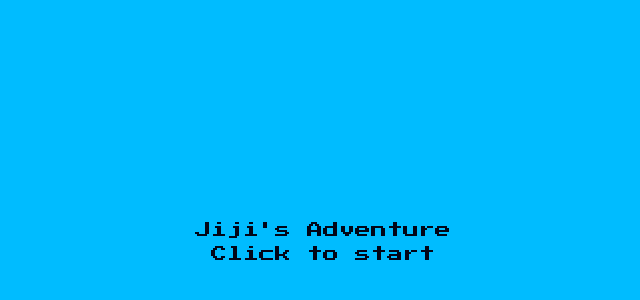
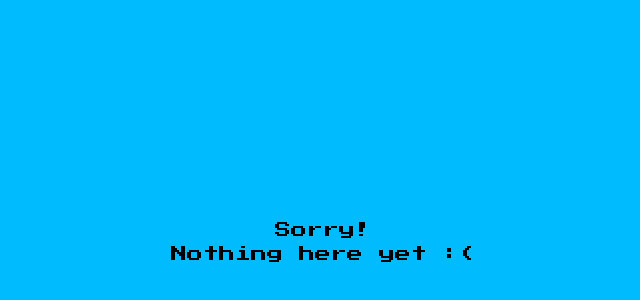
Before and after one commit to eangeric/jiji-adventure, a React (Vite) app: page /jiji-adventure/1 in a window 1280 px wide. Shown: the part 158-458 px from the top of the page, without its empty margins (317-957 px from the left). Built offline with nearby package versions, Linux system fonts and the light colour scheme.

Commit message:
Main page

```diff
--- a/package.json
+++ b/package.json
@@ -10,7 +10,8 @@
     "lint": "eslint .",
     "preview": "vite preview",
     "predeploy": "npm run build",
-    "deploy": "gh-pages -d dist"
+    "deploy": "gh-pages -d dist",
+    "host": "vite --host"
   },
   "dependencies": {
     "@tailwindcss/vite": "^4.0.0",
--- a/src/Home.jsx
+++ b/src/Home.jsx
@@ -1,11 +1,23 @@
 import React from "react";
+import { useNavigate } from "react-router";
 
 export default function Home() {
+  const navigate = useNavigate();
+  const handleClick = () => {
+    console.log("CLICKED");
+    navigate("/jiji-adventure/1");
+  };
+
   return (
     <>
-      <div className="flex flex-col justify-center items-center h-dvh text-slate-950">
-        Jiji's Adventure
-        <p>Click to start</p>
+      <div className="flex flex-col text-center gap-4 justify-center items-center h-dvh text-slate-950">
+        <p className="text-3xl/16 font-bold">Jiji's Adventure</p>
+        <button
+          onClick={handleClick}
+          className="bg-slate-400 p-4 rounded-2xl border-4 text-xl"
+        >
+          Click to start!
+        </button>
       </div>
     </>
   );
--- a/src/main.jsx
+++ b/src/main.jsx
@@ -1,10 +1,17 @@
 import React, { StrictMode } from "react";
 import { createRoot } from "react-dom/client";
+import { BrowserRouter, Routes, Route } from "react-router";
 import "./index.css";
 import Home from "./Home.jsx";
+import PartOne from "./routes/PartOne.jsx";
 
 createRoot(document.getElementById("root")).render(
   <StrictMode>
-    <Home />
+    <BrowserRouter>
+      <Routes>
+        <Route path="/jiji-adventure" element={<Home />}></Route>
+        <Route path="/jiji-adventure/1" element={<PartOne />}></Route>
+      </Routes>
+    </BrowserRouter>
   </StrictMode>
 );
--- /dev/null
+++ b/src/routes/PartOne.jsx
@@ -0,0 +1,8 @@
+export default function PartOne() {
+  return (
+    <div className="flex flex-col justify-center items-center text-center h-dvh">
+      <p>Sorry!</p>
+      <p>Nothing here yet :(</p>
+    </div>
+  );
+}
```
